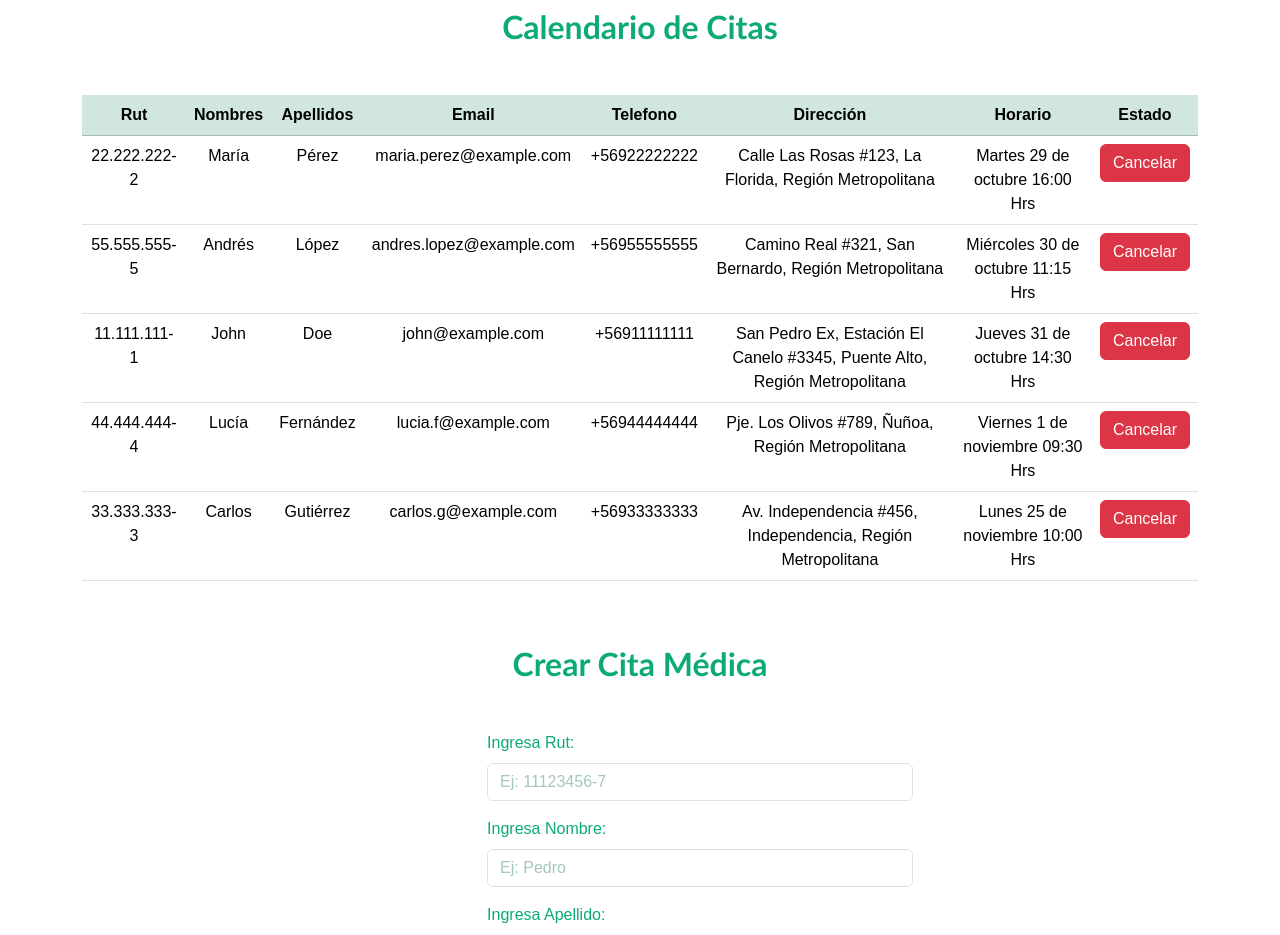
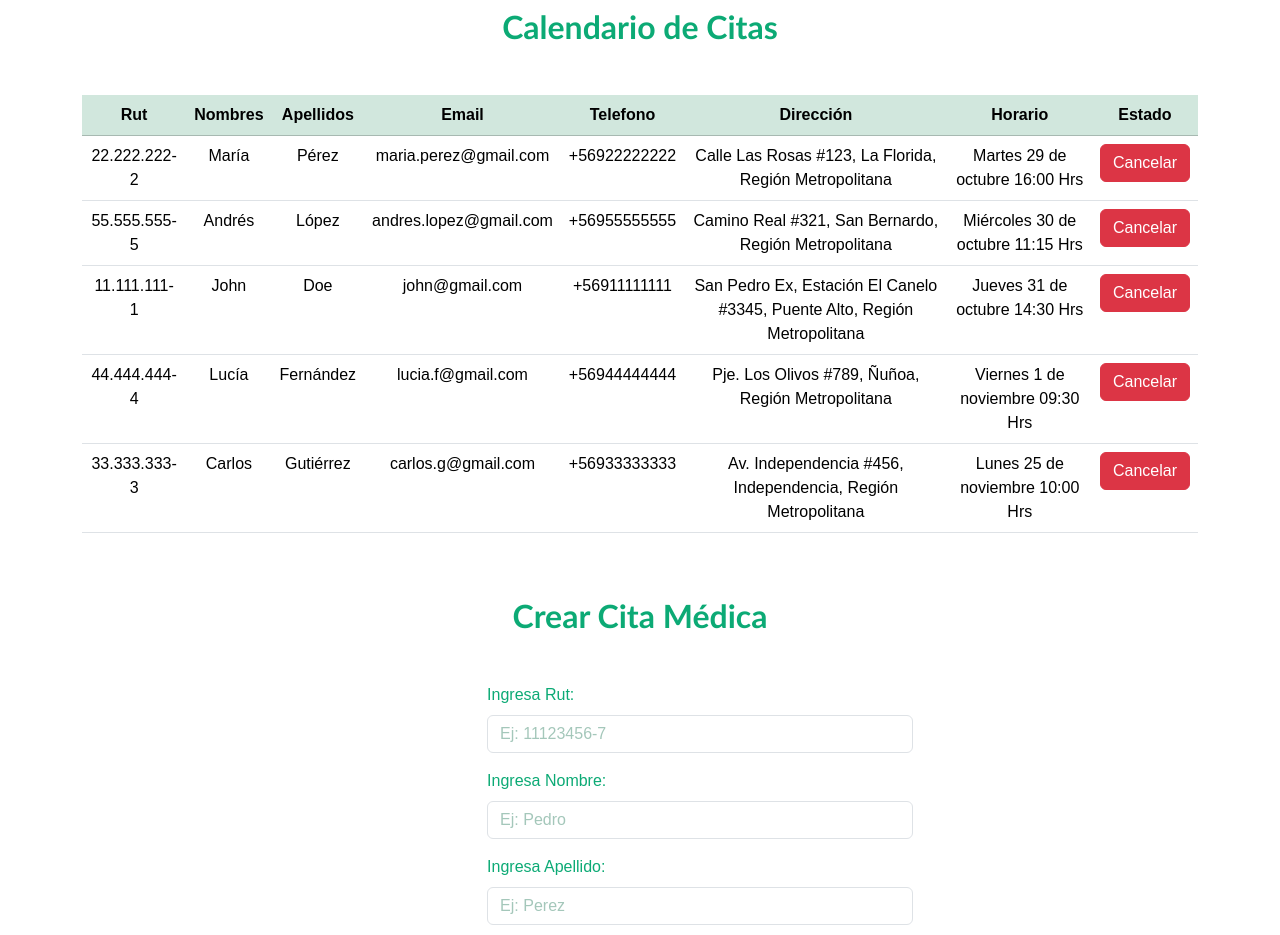
Before and after one commit to Rxdrig/Proyecto_AppM-viles, a plain HTML site: page Proyecto_ConexiónMédica/index.html in a window 1280 px wide. Shown: the part 1280-2215 px from the top of the page. Drawn offline with nearby package versions, Linux system fonts and the light colour scheme; some packages are replaced by stand-ins of ours; a script that the page names is missing.

Commit message:
Modificación de correos de la tabla

```diff
--- a/Proyecto_ConexiónMédica/index.html
+++ b/Proyecto_ConexiónMédica/index.html
@@ -155,7 +155,7 @@
                             <td>22.222.222-2</td>
                             <td>María</td>
                             <td>Pérez</td>
-                            <td>maria.perez@example.com</td>
+                            <td>maria.perez@gmail.com</td>
                             <td>+56922222222</td>
                             <td>Calle Las Rosas #123, La Florida, Región Metropolitana</td>
                             <td>Martes 29 de octubre 16:00 Hrs</td>
@@ -165,7 +165,7 @@
                             <td>55.555.555-5</td>
                             <td>Andrés</td>
                             <td>López</td>
-                            <td>andres.lopez@example.com</td>
+                            <td>andres.lopez@gmail.com</td>
                             <td>+56955555555</td>
                             <td>Camino Real #321, San Bernardo, Región Metropolitana</td>
                             <td>Miércoles 30 de octubre 11:15 Hrs</td>
@@ -175,7 +175,7 @@
                             <td>11.111.111-1</td>
                             <td>John</td>
                             <td>Doe</td>
-                            <td>john@example.com</td>
+                            <td>john@gmail.com</td>
                             <td>+56911111111</td>
                             <td>San Pedro Ex, Estación El Canelo #3345, Puente Alto, Región Metropolitana</td>
                             <td>Jueves 31 de octubre 14:30 Hrs</td>
@@ -185,7 +185,7 @@
                             <td>44.444.444-4</td>
                             <td>Lucía</td>
                             <td>Fernández</td>
-                            <td>lucia.f@example.com</td>
+                            <td>lucia.f@gmail.com</td>
                             <td>+56944444444</td>
                             <td>Pje. Los Olivos #789, Ñuñoa, Región Metropolitana</td>
                             <td>Viernes 1 de noviembre 09:30 Hrs</td>
@@ -195,7 +195,7 @@
                             <td>33.333.333-3</td>
                             <td>Carlos</td>
                             <td>Gutiérrez</td>
-                            <td>carlos.g@example.com</td>
+                            <td>carlos.g@gmail.com</td>
                             <td>+56933333333</td>
                             <td>Av. Independencia #456, Independencia, Región Metropolitana</td>
                             <td>Lunes 25 de noviembre 10:00 Hrs</td>
```
